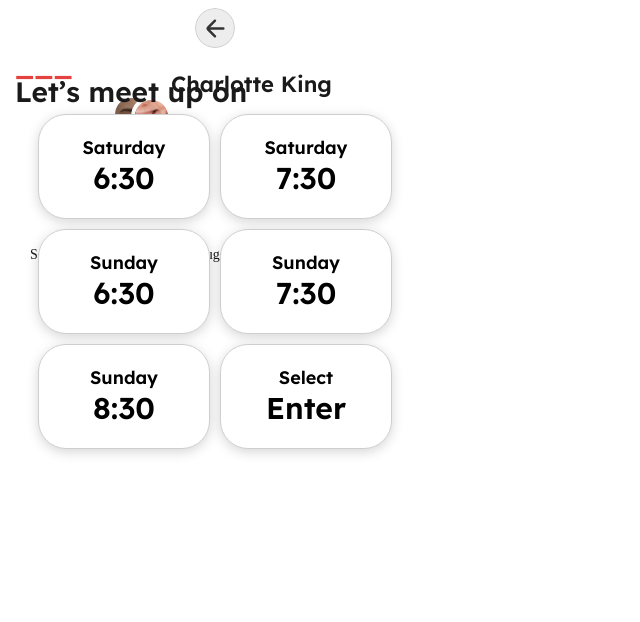
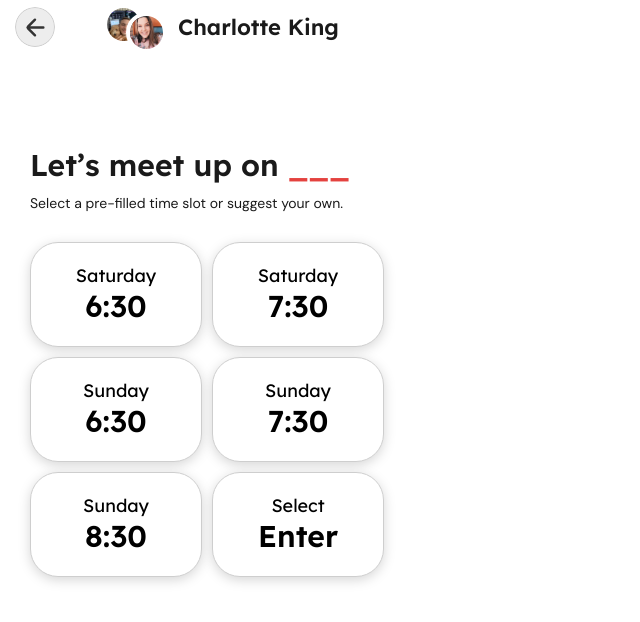
Before and after one commit to chris-gibs/konnectChallenge, a React (Create React App) app: page /Datetime in a window 1280 px wide. Shown: the top 622 px of the page, without its empty margins (0-640 px from the left). Built offline with nearby package versions, Linux system fonts and the light colour scheme; a web font is replaced by a local one.

Commit message:
Adjusted containers and styling across multiple components, testing google maps functionality, will probably need a rewrite

```diff
--- a/src/components/Avatars.js
+++ b/src/components/Avatars.js
@@ -16,9 +16,9 @@ const Avatars = () => {
         <img id={view === '/' ? 'userImgLrg' : 'userImgSml'} src={userImg} alt="Current User"/>
         <img id={view === '/' ? 'matchImgLrg' : 'matchImgSml'} src={matchImg} alt="Matched User"/>
       </div>
-      <h2 id={view === '/' ? undefined : 'matchName'}>{matchName}</h2>
+      <h1 id={view === '/' ? 'matchName' : 'matchNameInline'}>{matchName}</h1>
     </>
   )
 }
-// 'matchNameMatched'
+
 export default Avatars
--- a/src/components/Datetime.js
+++ b/src/components/Datetime.js
@@ -12,7 +12,8 @@ const Datetime = () => {
 
   return (
     <>
-      <p id='pDatetime'>Select a pre-filled time slot or suggest your own.</p>
+      <p id='datetimeText'>Select a pre-filled time slot or suggest your own.</p>
+      <div id='datetimeContainer'>
         <Link to="/Theme">
           {dateTimes.map((dateTime, index) =>
             <button key={index} className="options" type="button" value={dateTime} onClick={handleClick}>
@@ -22,6 +23,7 @@ const Datetime = () => {
             </button>
           )}
         </Link>
+      </div>
     </>
   )
 }
--- a/src/components/Details.js
+++ b/src/components/Details.js
@@ -12,16 +12,15 @@ const Details = () => {
 
   return (
     <>
-      {
-        view !== '/' ?
-        <h1 >
-          <p className='details'>Let’s meet up on</p>
-          <span className={`details smitten`}>
+      {view !== '/' ?
+        <div id='detailsContainer'>
+          <h1 className='details'>Let’s meet up on</h1>
+          <span className='details smitten'>
             {chosenDay && chosenTime ? ` ${chosenDay} ${chosenTime} ` : ' ___ '}
           </span>
           {!view.match(/^(\/Datetime)$/) &&
             <>
-            <p className='details'>and go to</p>
+              <h1 className='details'>and go to</h1>
               <span className='details smitten'>
                 {chosenTheme ? ` ${chosenTheme} ` : ` ___ `}
               </span>
@@ -29,13 +28,13 @@ const Details = () => {
           }
           {!view.match(/^(\/Datetime|\/Theme)$/) &&
             <>
-            <p className='details'>at</p>
+              <h1 className='details'>at</h1>
               <span className='details smitten'>
                 {chosenLocation ? ` ${chosenLocation}` : ` ___`}
               </span>
             </>
           }
-        </h1>
+        </div>
         : <h1 id='matchTitle'>It's A Match!</h1>
       }
     </>
--- a/src/components/Location.js
+++ b/src/components/Location.js
@@ -11,12 +11,12 @@ const Location = () => {
 
   return (
     <>
-      <p id='pLocation'>Select a pre-filled date location or suggest another date location.</p>
+      <p id='locationText'>Select a pre-filled date location or suggest another date location.</p>
       <Map />
       <Link to="/Finalise">
         <button type="button" onClick={handleClick}>Grill'd</button>
       </Link>
-      <h3 id="searchTitle">Search Location</h3>
+      <h1 id="searchTitle">Search Location</h1>
       <input type="text"></input>
     </>
   )
--- a/src/components/Match.js
+++ b/src/components/Match.js
@@ -8,8 +8,7 @@ const Match = () => {
 
   return (
     <>
-
-      <p id='pMatch'>
+      <p id='matchText'>
         Let's start creating a date with {matchName.replace(/ .*/,'')} and you.
       </p>
       <Link to="/Datetime">
--- a/src/components/Theme.js
+++ b/src/components/Theme.js
@@ -11,12 +11,14 @@ const Theme = () => {
 
   return (
     <>
-      <p id='pTheme'>Select a pre-filled time slot or suggest your own.</p>
-      <Link to="/Location">
-        {themes.map((theme, index) =>
-          <button key={index} className="options" type="button" onClick={handleClick}>{theme}</button>
-        )}
-      </Link>
+      <p id='themeText'>Select a pre-filled time slot or suggest your own.</p>
+      <div id='themeContainer'>
+        <Link to="/Location">
+          {themes.map((theme, index) =>
+            <button key={index} className="options" type="button" onClick={handleClick}>{theme}</button>
+          )}
+        </Link>
+      </div>
     </>
   )
 }
--- a/src/data/initialState.js
+++ b/src/data/initialState.js
@@ -12,7 +12,8 @@ const initialState = {
   chosenDay: null,
   chosenTime: null,
   chosenTheme: null,
-  chosenLocation: null
+  chosenLocation: null,
+  map: null
 }
 
 export default initialState
--- a/src/styling/styles.scss
+++ b/src/styling/styles.scss
@@ -17,45 +17,65 @@ $match: Rozha One;
 //GENERAL STYLING
 body {
   width: 414px;
-  height: 896px;
+  height: 857px;
   background-color: $white;
   color: $charcoal;
-  font-size: 14px;
-  text-align: center;
 }
 
-h1, h2, h3, #begin, .options {
-  font-family: $title;
-  font-weight: 600;
+h1, p, img {
+  margin: 0px;
+  padding: 0px;
+  border: 0px;
 }
 
-p, #userImgLrg, #userImgSml, #matchImgLrg, #matchImgSml, .details, #matchTitle, #matchName, #begin {
+h1, .options, .details, .day, .edit, #begin, #matchName, #slideButton{
+  font-family: $title;
+}
+
+h1, .options, .details, .edit, #begin, #matchName {
+  font-weight: 600; //semibold
+}
+
+.day, #slideButton {
+  font-weight: 500; //medium
+}
+
+.details, .options {
+  font-size: 30px;
+}
+
+p {
+  font-family: $text;
+  font-weight: 400; //normal (Regular)
+  font-size: 14px;
+}
+
+h1, p, img, #matchTitle, #matchName, #begin, #back, #themeContainer, #datetimeContainer, #avatarContainerLrg, #avatarContainerSml, #detailsContainer, #editContainer, #slideButton {
   position: absolute;
 }
 
 //BUTTONS
-.options {
+.options, .edit, #begin {
+  filter: $shadow;
+}
+
+.options, .edit, #slideButton {
   background-color: $white;
   border: 1px solid $border;
+}
+
+.options {
   border-radius: 28px;
   width: 172px;
   height: 105px;
-  filter: $shadow;
   margin: 5px;
-  font-size: 30px;
-}
-
-.day {
-  font-size: 18px;
-  display: block;
 }
 
 .edit {
-
-}
-
-#slideButton {
-
+  border-radius: 20px;
+  width: 354px;
+  height: 40px;
+  margin-bottom: 12px;
 }
 
 #back {
@@ -63,7 +83,7 @@ p, #userImgLrg, #userImgSml, #matchImgLrg, #matchImgSml, .details, #matchTitle,
   width: 40px;
   height: 40px;
   border-radius: 50%;
-  top: 46px;
+  top: 7px;
   left: 15px;
   border: none;
 }
@@ -75,51 +95,86 @@ p, #userImgLrg, #userImgSml, #matchImgLrg, #matchImgSml, .details, #matchTitle,
   height: 45px;
   color: $white;
   font-size: 18px;
-  filter: $shadow;
-  top: 549px;
+  top: 510px;
   left: 142px;
   border: none;
+}
+
+#slideButton {
+  border-radius: 20px;
+  width: 354px;
+  height: 61px;
+  top: 752px;
+  left: 30px;
+}
+
+//CONTAINERS
+
+//Consider container that makes all other containers within, such as details/text relatively positioned to each other to allow for details to expand and other elements to shift down as needed
+#avatarContainerLrg {
+  width: 282px;
+  height: 193px;
+  top: 201px;
+  left: 66px;
+}
+
+#avatarContainerSml {
+  width: 60px;
+  height: 45px;
+  top: 8px;
+  left: 107px;
+}
+
+#detailsContainer {
+  width: 354px;
+  height: 38px;
+  top: 146px;
+  left: 30px;
+}
+
+#datetimeContainer {
+  width: 365px;
+  height: 335px;
+  top: 237px;
+  left: 25px;
+}
+
+#themeContainer {
+  width: 365px;
+  height: 335px;
+  top: 297px;
+  left: 25px;
+}
+
+#editContainer {
+  width: 354px;
+  height: 144px;
+  top: 389px;
+  left: 30px;
 }
 
 //COMPONENTS
 
 //DETAILS
 .details {
+  position: relative;
   display: inline;
-  top: 46px;
-  left: 15px;
 }
 
 //AVATARS
-#avatarContainerLrg, #avatarContainerSml {
-  position: relative;
-}
-
-#avatarContainerLrg {
-  width: 282px;
-  height: 193px;
-  top: 240px;
-  left: 66px;
-}
-#avatarContainerSml {
-  width: 57px;
-  height: 39px;
-  top: 47px;
-  left: 107px;
-}
-
 #userImgLrg, #userImgSml, #matchImgLrg, #matchImgSml {
   border-radius: 50%;
-  object-fit: none;
   object-position: 50%;
 }
 
 #userImgLrg, #matchImgLrg {
+  object-fit: none;
   width: 160px;
   height: 160px;
 }
 
 #userImgSml, #matchImgSml {
+  object-fit: cover;
   width: 33px;
   height: 33px;
 }
@@ -151,41 +206,60 @@ p, #userImgLrg, #userImgSml, #matchImgLrg, #matchImgSml, .details, #matchTitle,
   color: $sRed;
 }
 
+#matchName, #matchNameInline {
+  top: 13px;
+  font-size: 22px;
+}
+
+#matchName {
+  left: 130px;
+}
+
+#matchNameInline {
+  left: 171px;
+  margin: 0 7px;
+}
+
 #matchTitle {
+  top: 409px;
+  left: 96px;
+  width: 223px;
+  height: 57px;
   font-family: $match;
   font-size: 40px;
   color: $dRed;
-  font-weight: 400;
-  top: 448px;
-  left: 96px;
+  font-weight: 400; //normal (Regular)
 }
 
-#matchName {
-  font-size: 22px;
-  top: 52px;
-  left: 171px;
-}
-
-#pMatch {
-  top: 505px;
+#matchText {
+  top: 466px;
   left: 79px;
+  width: 190px;
+  height: 34px;
+  padding: 0px 33px;
+  text-align: center;
 }
 
 //DATETIME
-#pDatetime{
-  top: 233px;
+.day {
+  font-size: 18px;
+  display: block;
+}
+
+#datetimeText {
+  top: 194px;
   left: 30px;
 }
 
-
 //THEME
-#pTheme{
-  top: 293px;
+#themeText {
+  top: 258px;
   left: 30px;
 }
 
-
 //LOCATION
-#pLocation{
+#locationText {
   bottom: 16px
 }
+
+//FINALISE
--- a/src/utils/googleMaps.js
+++ b/src/utils/googleMaps.js
@@ -1,53 +1,80 @@
 import React, {memo} from 'react';
-import {GoogleMap, LoadScript} from '@react-google-maps/api';
+import {GoogleMap, LoadScript, Marker} from '@react-google-maps/api';
 import {useGlobalState} from "../utils/stateContext"
 import mapStyling from './mapStyling'
 
 const Map = () => {
   const {store} = useGlobalState()
-  const {userCoords, matchCoords} = store
+  const {userCoords, userImg, matchCoords, matchImg} = store
+  // const { isLoaded, loadError } = useJsApiLoader({
+  //   googleMapsApiKey: process.env.REACT_APP_GOOGLE_API_KEY
+  // })
 
-  const containerStyle = {
+  // const mapRef = useMapRef
+
+  const mapContainer = {
     width: '414px',
-    height: '896px'
-  }
-
-  const center = {
-    lat: (userCoords.lat + matchCoords.lat)/2,
-    lng: (userCoords.lng + matchCoords.lng)/2
+    height: '857px',
+    zIndex: -1
   }
 
   const options = {
     styles: mapStyling,
+    center: {
+      lat: (userCoords.lat + matchCoords.lat)/2,
+      lng: (userCoords.lng + matchCoords.lng)/2
+    },
     disableDefaultUI: true,
     keyboardShortcuts: false
   }
 
-  // const marker = new google.maps.Marker({
-  //   position: userCoords,
+
+  const userMarker = {
+    url: userImg,
+    borderRadius: '50%',
+    // objectPosition: '50%',
+    // objectFit: 'cover',
+    // width: '33px',
+    // height: '33px',
+    // border: '4px solid $white'
+  }
+  // const matchMarker = new google.maps.Marker({
+  //   position: matchCoords,
   //   map: map
   // })
 
+  const styling = {
+    borderRadius: '50%',
+    objectPosition: '50%',
+    objectFit: 'cover',
+    width: '33px',
+    height: '33px',
+    border: '4px solid $white'
+  }
+
+  // if you cant create a rounded image with border then use a second marker that is a circle at the same coords
+
+  // const circle
+
   return (
     <LoadScript
-      googleMapsApiKey="AIzaSyAjk327xifaWF4HbhtzQZqXcrtaKnr3QF4"
+      googleMapsApiKey={process.env.REACT_APP_GOOGLE_API_KEY}
     >
       <GoogleMap
-        mapContainerStyle={containerStyle}
-        center={center}
-        zoom={14.5}
+        mapContainerStyle={mapContainer}
+        zoom={16}
         options={options}
       >
-        {/* <Marker
-            position={userCoords}
-            icon={{
-                url: '../assets/images/currentUser.png',
-                // scaledSize: new window.google.maps.Size(50,50),
-                // origin: new window.google.maps.Point(0,0),
-                // anchor: new window.google.maps.Point(25,25)
-            }}
-        /> */}
-        { /* Child components, such as markers, info windows, etc. */ }
+        <Marker
+          icon={userMarker}
+          position={userCoords}
+          options={styling}
+
+        />
+        <Marker
+          icon={matchImg}
+          position={matchCoords}
+        />
         <></>
       </GoogleMap>
     </LoadScript>
--- a/src/utils/stateReducer.js
+++ b/src/utils/stateReducer.js
@@ -25,6 +25,12 @@ const reducer = (state, action) => {
         chosenLocation: action.payload
       }
     }
+    case 'setMap': {
+      return {
+        ...state,
+        map: action.payload
+      }
+    }
     default: return state
   }
 }
```
Also changed, not shown: src/components/Finalise.js (+12 -11 lines), 1 other file (tests, documents, lock files or other folders). Lines whose indentation alone changed are shown as unchanged.
